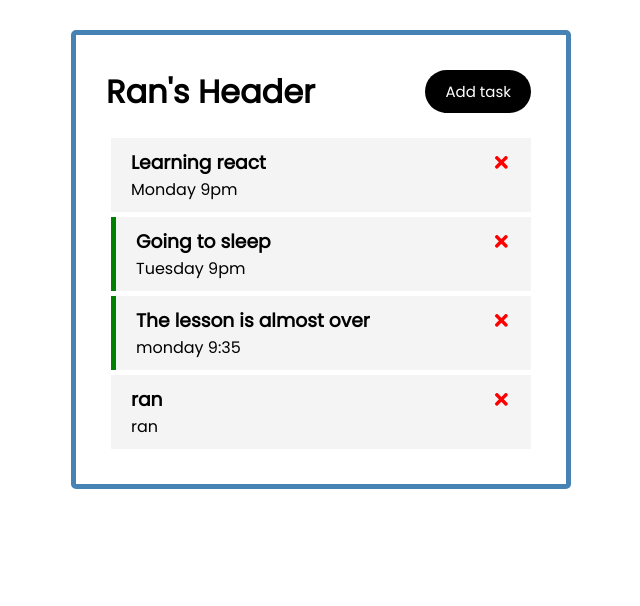
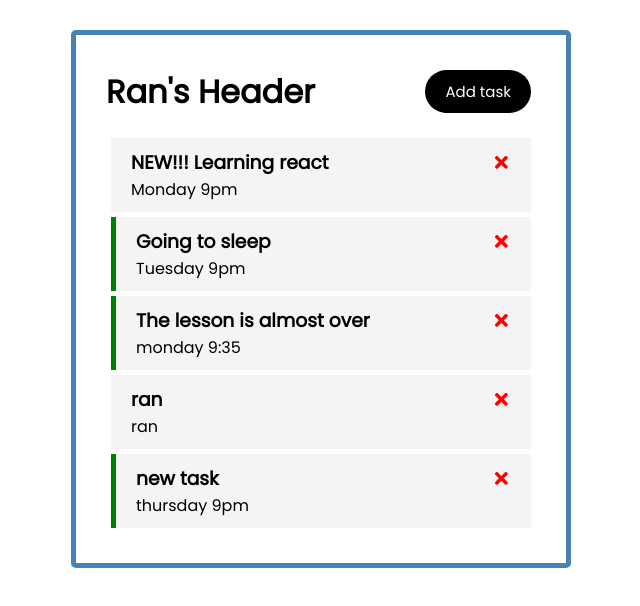
Before and after one commit to ranerlich7/ran-task, a React (Create React App) app: page / in a window 1280 px wide. Shown: the top 606 px of the page, without its empty margins (319-959 px from the left). Built offline with nearby package versions, Linux system fonts and the light colour scheme; data requests are answered from the project's data file; the HTML template or start-up script is replaced by a standard one.

Commit message:
added toggle reminder to database

```diff
--- a/db.json
+++ b/db.json
@@ -12,7 +12,7 @@
   "tasks": [
     {
       "id": 4,
-      "name": "Learning react",
+      "name": "NEW!!! Learning react",
       "date": "Monday 9pm",
       "reminder": false
     },
@@ -33,6 +33,12 @@
       "name": "ran",
       "date": "ran",
       "reminder": false
+    },
+    {
+      "id": 14,
+      "name": "new task",
+      "date": "thursday 9pm",
+      "reminder": true
     }
   ]
 }
--- a/package.json
+++ b/package.json
@@ -18,7 +18,7 @@
     "build": "react-scripts build",
     "test": "react-scripts test",
     "eject": "react-scripts eject",
-    "server": "json-server --watch db.json --port 5000"
+    "server": "json-server --watch db.json --port 5000 --host 127.0.0.1"
 
   },
   "eslintConfig": {
--- a/src/App.js
+++ b/src/App.js
@@ -27,8 +27,22 @@ function App() {
         setTasks(tasks.filter(task => task.id !== id))
     }
 
-    function toggleReminder(id) {
-        setTasks(tasks.map(task => task.id === id ? { ...task, reminder: !task.reminder } : task))
+    function toggleReminder(task) {
+        fetch(`http://localhost:5000/tasks/${task.id}`, {
+            method: 'PUT',
+            headers: {
+                'Content-Type': 'application/json'
+            },
+            body: JSON.stringify({...task, reminder:!task.reminder})
+        });
+        // if this code was in python:
+        // for temptask in tasks:
+        // if temptask.id == task.id:
+        //     temptask.reminder = !temptask.reminder
+        // else:
+        //     temptask # do nothing
+
+        setTasks(tasks.map(temptask => temptask.id === task.id ? { ...temptask, reminder: !temptask.reminder } : temptask))
     }
 
     function addTask(name, date, reminder) {
--- a/src/components/Task.js
+++ b/src/components/Task.js
@@ -8,7 +8,7 @@ import { FaTimes } from "react-icons/fa"
 
 function Task({ task, onDelete, toggleReminder }) {
     return (
-            <div className={task.reminder ? "task reminder": "task"} onDoubleClick={()=>toggleReminder(task.id)}>
+            <div className={task.reminder ? "task reminder": "task"} onDoubleClick={()=>toggleReminder(task)}>
                 <h3>{task.name} <FaTimes onClick={()=>onDelete(task.id)} color="red" /></h3>
                 <p>{task.date}</p>
             </div>
```
